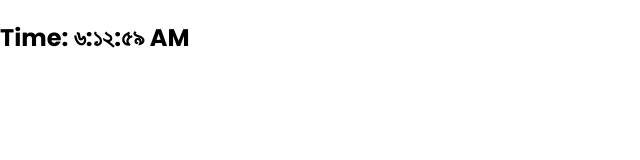
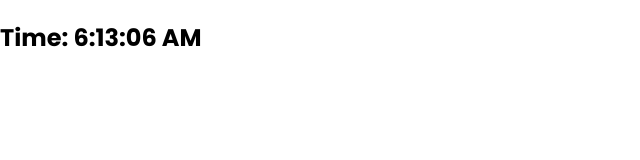
Before and after one commit to Tusar78/100DaysOfCode, a React (Create React App) app in the folder Day-4/my-app/: page / in a window 1280 px wide. Shown: the top 160 px of the page, without its empty margins (0-640 px from the left). Built offline with nearby package versions, Linux system fonts and the light colour scheme.

Commit message:
Usecase about lifecycle method component did mount

```diff
--- a/Day-4/my-app/src/App.js
+++ b/Day-4/my-app/src/App.js
@@ -3,7 +3,7 @@ import Clock from "./Components/Clock";
 function App() {
   return (
     <>
-      <Clock locale="bn-BD" />
+      <Clock locale="en-US" />
     </>
   );
 }
--- a/Day-4/my-app/src/Components/Clock.js
+++ b/Day-4/my-app/src/Components/Clock.js
@@ -4,6 +4,12 @@ class Clock extends React.Component {
   constructor(props) {
     super(props);
     this.state = { date: new Date() };
+  }
+
+  componentDidMount() {
+    setInterval(() => {
+      this.setState({ date: new Date() });
+    }, 1000);
   }
 
   render() {
```
